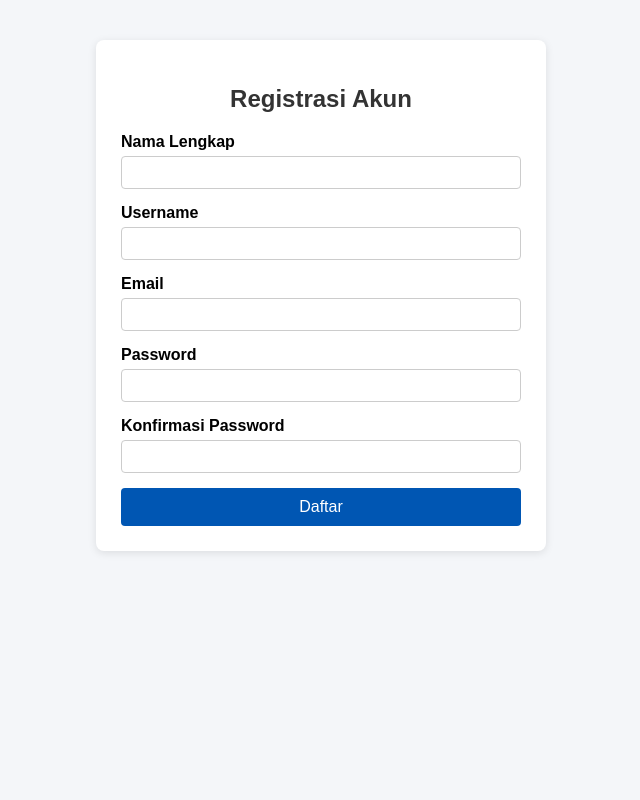
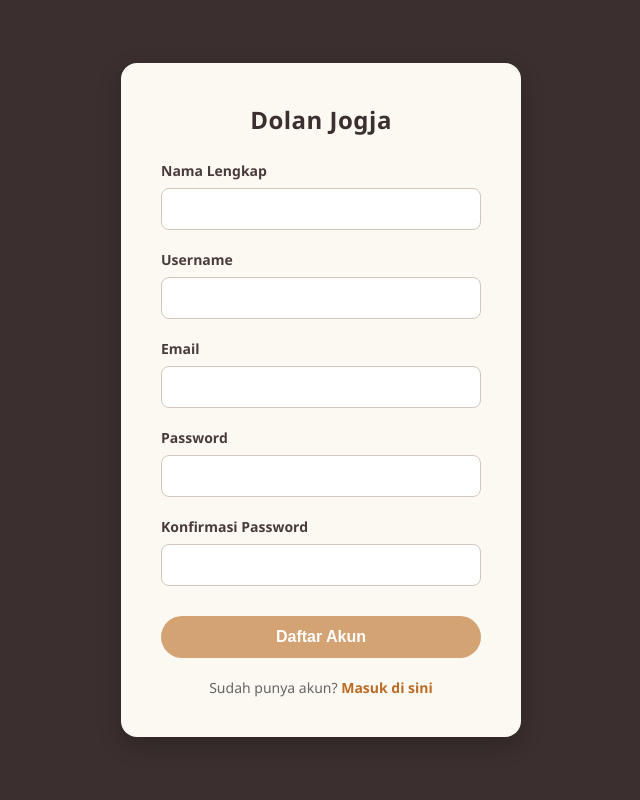
Before and after one commit to FerittoMoka/TubesPWD_A_7, a PHP site: page /auth/register.php in a window 1280 px wide. Shown: the whole page, without its empty margins (319-959 px from the left). Run offline with PHP 8.4, Linux system fonts and the light colour scheme.

Commit message:
update 3 daniel

```diff
--- a/TugasBesar/auth/proses_register.php
+++ b/TugasBesar/auth/proses_register.php
@@ -8,6 +8,7 @@ if ($_SERVER["REQUEST_METHOD"] === "POST") {
     $password     = $_POST['password'];
     $confirm      = $_POST['confirm_password'];
 
+    // Validasi kosong
     if (empty($nama_lengkap) || empty($username) || empty($email) || empty($password)) {
         echo "<script>alert('Semua field wajib diisi!'); window.location='register.php';</script>";
         exit;
@@ -24,7 +25,7 @@ if ($_SERVER["REQUEST_METHOD"] === "POST") {
     mysqli_stmt_store_result($cekStmt);
 
     if (mysqli_stmt_num_rows($cekStmt) > 0) {
-        echo "<script>alert('Username atau Email sudah digunakan!'); window.location='register.php';</script>";
+        echo "<script>alert('Username atau Email sudah terdaftar!'); window.location='register.php';</script>";
         mysqli_stmt_close($cekStmt);
         exit;
     }
@@ -36,7 +37,7 @@ if ($_SERVER["REQUEST_METHOD"] === "POST") {
     mysqli_stmt_bind_param($insertStmt, "ssss", $nama_lengkap, $username, $email, $hashed_password);
 
     if (mysqli_stmt_execute($insertStmt)) {
-        echo "<script>alert('Registrasi berhasil! Silakan login.'); window.location='login.php';</script>";
+        echo "<script>alert('Registrasi berhasil! Silakan masuk.'); window.location='login.php';</script>";
     } else {
         echo "<script>alert('Registrasi gagal: " . mysqli_error($conn) . "'); window.location='register.php';</script>";
     }
--- a/TugasBesar/auth/register.php
+++ b/TugasBesar/auth/register.php
@@ -3,24 +3,105 @@
   "http://www.w3.org/TR/xhtml1/DTD/xhtml1-transitional.dtd">
 <html xmlns="http://www.w3.org/1999/xhtml" xml:lang="id" lang="id">
 <head>
-    <title>Registrasi Pengguna Baru</title>
+    <title>Daftar - Dolan Jogja</title>
     <meta http-equiv="Content-Type" content="text/html; charset=UTF-8" />
     <style type="text/css">
-        body { font-family: Arial, sans-serif; background-color: #f4f6f9; margin: 0; padding: 40px; }
-        .container { max-width: 400px; margin: auto; background: #fff; padding: 25px; border-radius: 8px; box-shadow: 0 2px 8px rgba(0,0,0,0.1); }
-        h2 { text-align: center; color: #333; }
-        .form-group { margin-bottom: 15px; }
-        label { display: block; margin-bottom: 5px; font-weight: bold; }
-        input[type="text"], input[type="password"] { width: 100%; padding: 8px; box-sizing: border-box; border: 1px solid #ccc; border-radius: 4px; }
-        button { width: 100%; padding: 10px; background-color: #0056b3; color: #fff; border: none; border-radius: 4px; cursor: pointer; font-size: 16px; }
-        button:hover { background-color: #004494; }
+        body {
+            font-family: 'Segoe UI', Tahoma, Geneva, Verdana, sans-serif;
+            background-color: #3b2f2f;
+            margin: 0;
+            padding: 0;
+            display: flex;
+            justify-content: center;
+            align-items: center;
+            height: 100vh;
+        }
+        .register-container {
+            background-color: #fcf9f2;
+            padding: 40px;
+            border-radius: 16px;
+            box-shadow: 0 8px 24px rgba(0, 0, 0, 0.2);
+            width: 100%;
+            max-width: 400px;
+            box-sizing: border-box;
+        }
+        .logo-text {
+            text-align: center;
+            font-size: 24px;
+            font-weight: bold;
+            color: #3b2f2f;
+            margin-bottom: 25px;
+            letter-spacing: 0.5px;
+        }
+        .form-group {
+            margin-bottom: 20px;
+        }
+        label {
+            display: block;
+            margin-bottom: 8px;
+            font-weight: 600;
+            color: #4a3b3b;
+            font-size: 14px;
+        }
+        input[type="text"],
+        input[type="password"] {
+            width: 100%;
+            padding: 12px;
+            box-sizing: border-box;
+            border: 1px solid #d1c7bd;
+            border-radius: 8px;
+            background-color: #fff;
+            font-size: 14px;
+            color: #333;
+        }
+        input[type="text"]:focus,
+        input[type="password"]:focus {
+            outline: none;
+            border-color: #b8860b;
+        }
+        .btn-submit {
+            width: 100%;
+            padding: 12px;
+            background-color: #d4a373;
+            color: #fff;
+            border: none;
+            border-radius: 24px;
+            font-size: 16px;
+            font-weight: bold;
+            cursor: pointer;
+            transition: background 0.3s ease;
+            margin-top: 10px;
+        }
+        .btn-submit:hover {
+            background-color: #bc6c25;
+        }
+        .login-link {
+            text-align: center;
+            margin-top: 20px;
+            font-size: 14px;
+            color: #666;
+        }
+        .login-link a {
+            color: #bc6c25;
+            text-decoration: none;
+            font-weight: bold;
+        }
+        .login-link a:hover {
+            text-decoration: underline;
+        }
     </style>
     <script type="text/javascript">
         function validasiForm() {
+            var nama = document.getElementById("nama_lengkap").value;
             var pass = document.getElementById("password").value;
             var konfirmasi = document.getElementById("confirm_password").value;
+
+            if (nama.trim() === "") {
+                alert("Nama lengkap tidak boleh kosong!");
+                return false;
+            }
             if (pass.length < 6) {
-                alert("Password minimal 6 karakter!");
+                alert("Password minimal harus 6 karakter!");
                 return false;
             }
             if (pass !== konfirmasi) {
@@ -32,8 +113,8 @@
     </script>
 </head>
 <body>
-    <div class="container">
-        <h2>Registrasi Akun</h2>
+    <div class="register-container">
+        <div class="logo-text">Dolan Jogja</div>
         <form action="proses_register.php" method="post" onsubmit="return validasiForm();">
             <div class="form-group">
                 <label for="nama_lengkap">Nama Lengkap</label>
@@ -55,8 +136,11 @@
                 <label for="confirm_password">Konfirmasi Password</label>
                 <input type="password" id="confirm_password" name="confirm_password" required="required" />
             </div>
-            <button type="submit" name="register">Daftar</button>
+            <button type="submit" class="btn-submit" name="register">Daftar Akun</button>
         </form>
+        <div class="login-link">
+            Sudah punya akun? <a href="login.php">Masuk di sini</a>
+        </div>
     </div>
 </body>
 </html>
```
